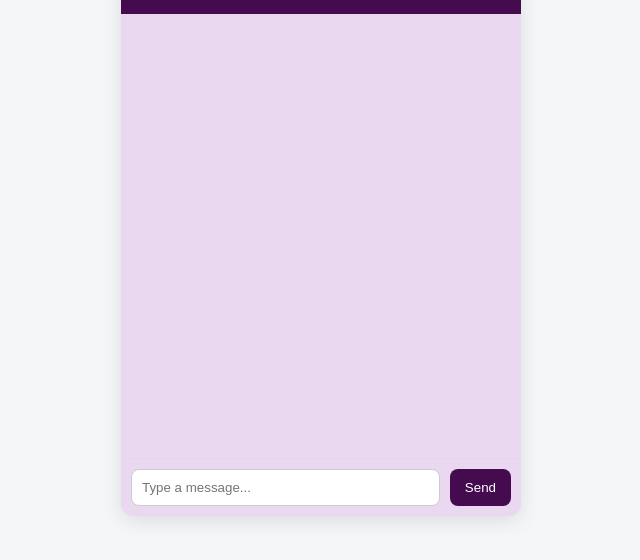
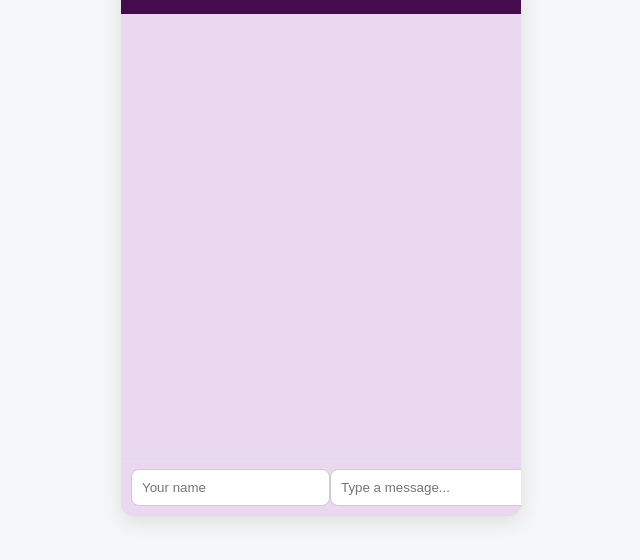
Before and after one commit to Ify-O/Chat-App, a plain HTML site: page Frontend/index.html in a window 1280 px wide. Shown: the part 184-744 px from the top of the page, without its empty margins (319-959 px from the left). Drawn offline with nearby package versions, Linux system fonts and the light colour scheme; no server answers.

Commit message:
Remove unnecessary whitespace in HTML for cleaner structure

```diff
--- a/Frontend/index.html
+++ b/Frontend/index.html
@@ -9,8 +9,6 @@
 
   <body>
     <div class="chat-container">
-
-
       <div class="chat-header">
         <h2>Live Chat</h2>
       </div>
@@ -18,7 +16,10 @@
       <div id="messages" class="chat-messages"></div>
 
       <div class="chat-input">
+        <input id="usernameInput" type="text" placeholder="Your name" />
+
         <input id="messageInput" type="text" placeholder="Type a message..." />
+
         <button id="sendBtn">Send</button>
       </div>
     </div>
```
